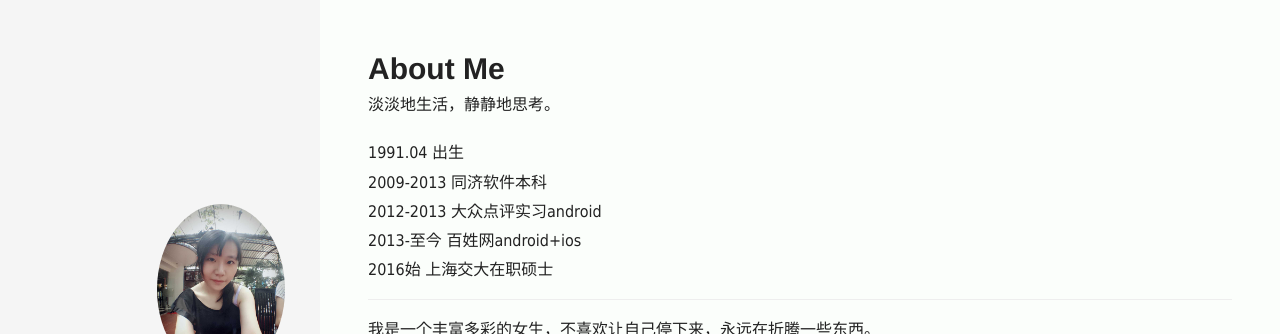
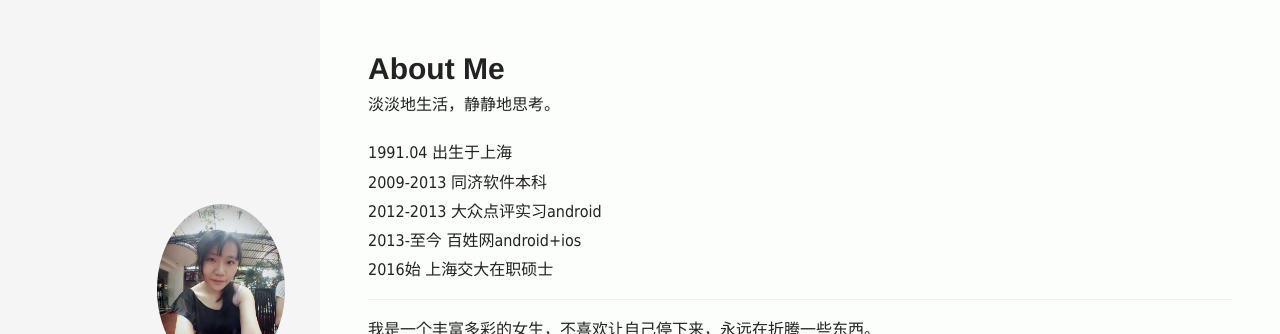
Before and after one commit to chaojimiaomiao/chaojimiaomiao.github.io, a Jekyll site: the page built from travels/About.html, in a window 1280 px wide. Shown: the top 334 px of the page. Built offline with Jekyll 4.4.1, drawn with Linux system fonts in a browser that asks for light colours; comment, search, counter and statistics services are not loaded.

Commit message:
Update About.html

```diff
--- a/travels/About.html
+++ b/travels/About.html
@@ -8,7 +8,7 @@ layout: page
 
 <br><br>
 
-<p>1991.04 出生</p>
+<p>1991.04 出生于上海</p>
 <p>2009-2013 同济软件本科</p>
 <p>2012-2013 大众点评实习android</p>
 <p>2013-至今 百姓网android+ios</p>
```
